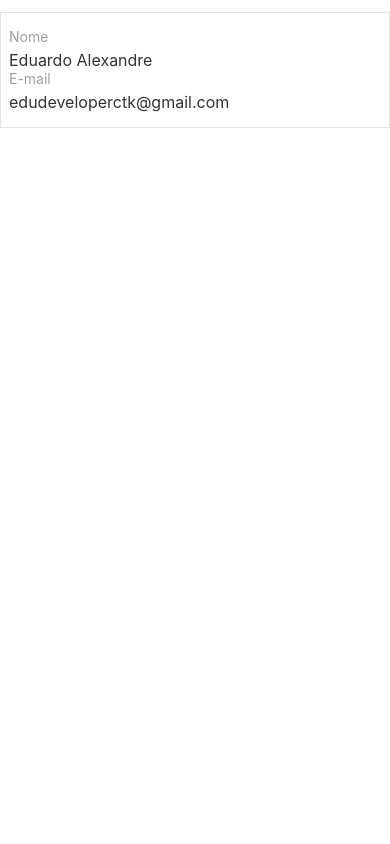
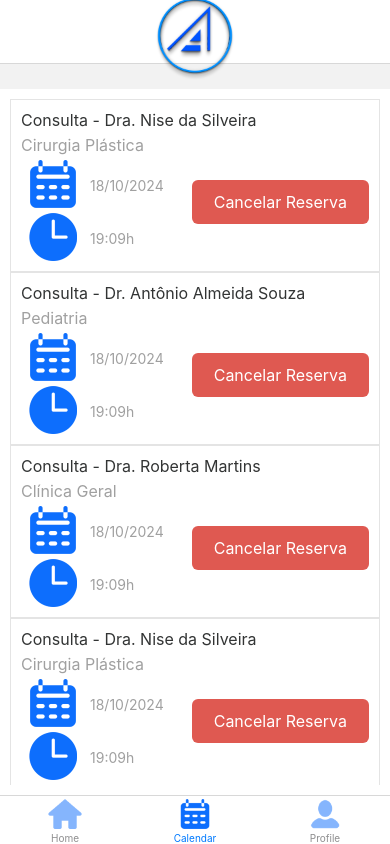
Before and after one commit to eduardotecnologo/agendeai, a React Native app in the folder mobile/: screen /Calendar in a window 390 px wide. Built offline with nearby package versions, Linux system fonts and the light colour scheme.

Commit message:
feat: CREATE navigator tabs

```diff
--- a/mobile/App.js
+++ b/mobile/App.js
@@ -1,13 +1,10 @@
-import Login from "./src/screens/login/login.jsx";
-import Account from "./src/screens/account/account.jsx";
-import AbaHome from "./src/screens/abaHome/abaHome.jsx";
-import AbaCalendar from "./src/screens/abaCalendar/abaCalendar.jsx";
-import AbaProfile from "./src/screens/abaProfile/abaProfile.jsx";
+
+import Main from "./src/screens/main/main.jsx";
 
 export default function App() {
 
   return <>
-          <AbaProfile />
+          <Main />
         </>
   ;
 }
--- a/mobile/src/screens/abaCalendar/abaCalendar.style.js
+++ b/mobile/src/screens/abaCalendar/abaCalendar.style.js
@@ -4,7 +4,8 @@
     container:{
         backgroundColor: COLORS.white,
         flex: 1,
-        padding: 10
+        padding: 10,
+        marginTop: 25
     },
     text: {
         fontSize: FONT_SIZE.md,
--- a/mobile/src/screens/abaHome/abaHome.style.js
+++ b/mobile/src/screens/abaHome/abaHome.style.js
@@ -4,7 +4,8 @@
     container:{
         backgroundColor: COLORS.white,
         flex: 1,
-        padding: 10
+        padding: 10,
+        marginTop: 25
     },
     text: {
         fontSize: FONT_SIZE.md,
--- a/mobile/src/screens/abaProfile/abaProfile.style.js
+++ b/mobile/src/screens/abaProfile/abaProfile.style.js
@@ -4,7 +4,7 @@
     container:{
         flex: 1,
         backgroundColor: COLORS.white,
-        paddingTop: 12
+        marginTop: 25
     },
     item: {
         borderWidth: 1,
--- /dev/null
+++ b/mobile/src/screens/main/main.jsx
@@ -0,0 +1,74 @@
+import { Image } from "react-native";
+import { NavigationContainer } from "@react-navigation/native";
+import { createBottomTabNavigator } from '@react-navigation/bottom-tabs';
+import icon from "../../constants/icons.js";
+
+
+import AbaHome from "../abaHome/abaHome.jsx";
+import AbaCalendar from "../abaCalendar/abaCalendar.jsx";
+import AbaProfile from "../abaProfile/abaProfile.jsx";
+
+
+const Tab = createBottomTabNavigator();
+export default function Main(){
+    return <NavigationContainer>
+       <Tab.Navigator>
+            <Tab.Screen name="Home" component={AbaHome}
+            options={{
+                headerTitleAlign: "center",
+                headerTitle: () =>{
+                    return <Image source={icon.logo}
+                                  style={{
+                                    width:100,
+                                    height:100
+                                }
+                            }/>
+                },
+                tabBarIcon: ({focused }) => {
+                    return <Image source={icon.home}
+                                  style={{
+                                    width:40,
+                                    height:40,
+                                    opacity: focused ? 1 : 0.5
+                                }}/>
+                }
+            }}/>
+            <Tab.Screen name="Calendar" component={AbaCalendar}
+             options={{
+                headerTitleAlign: "center",
+                headerTitle: () =>{
+                    return <Image source={icon.logo}
+                                  style={{
+                                    width:100,
+                                    height:100
+                                }}/>
+                },
+                tabBarIcon: ({focused}) => {
+                    return <Image source={icon.calendar}
+                                  style={{
+                                    width:40,
+                                    height:40,
+                                    opacity: focused ? 1 : 0.5
+                                }}/>
+                }
+            }}/>
+            <Tab.Screen name="Profile"  component={AbaProfile}
+            options={{
+                headerTitleAlign: "center",
+                headerTitle: () =>{
+                    return <Image source={icon.logo}
+                                  style={{width:100,height:100}
+                                }/>
+                },
+                tabBarIcon: ({focused}) => {
+                    return <Image source={icon.profile}
+                                  style={{
+                                    width:40,
+                                    height:40,
+                                    opacity: focused ? 1 : 0.5
+                                }}/>
+                }
+            }}/>
+       </Tab.Navigator>
+    </NavigationContainer>
+}
```
Also changed, not shown: mobile/package.json (+7 -3 lines), 1 other file (tests, documents, lock files or other folders).
